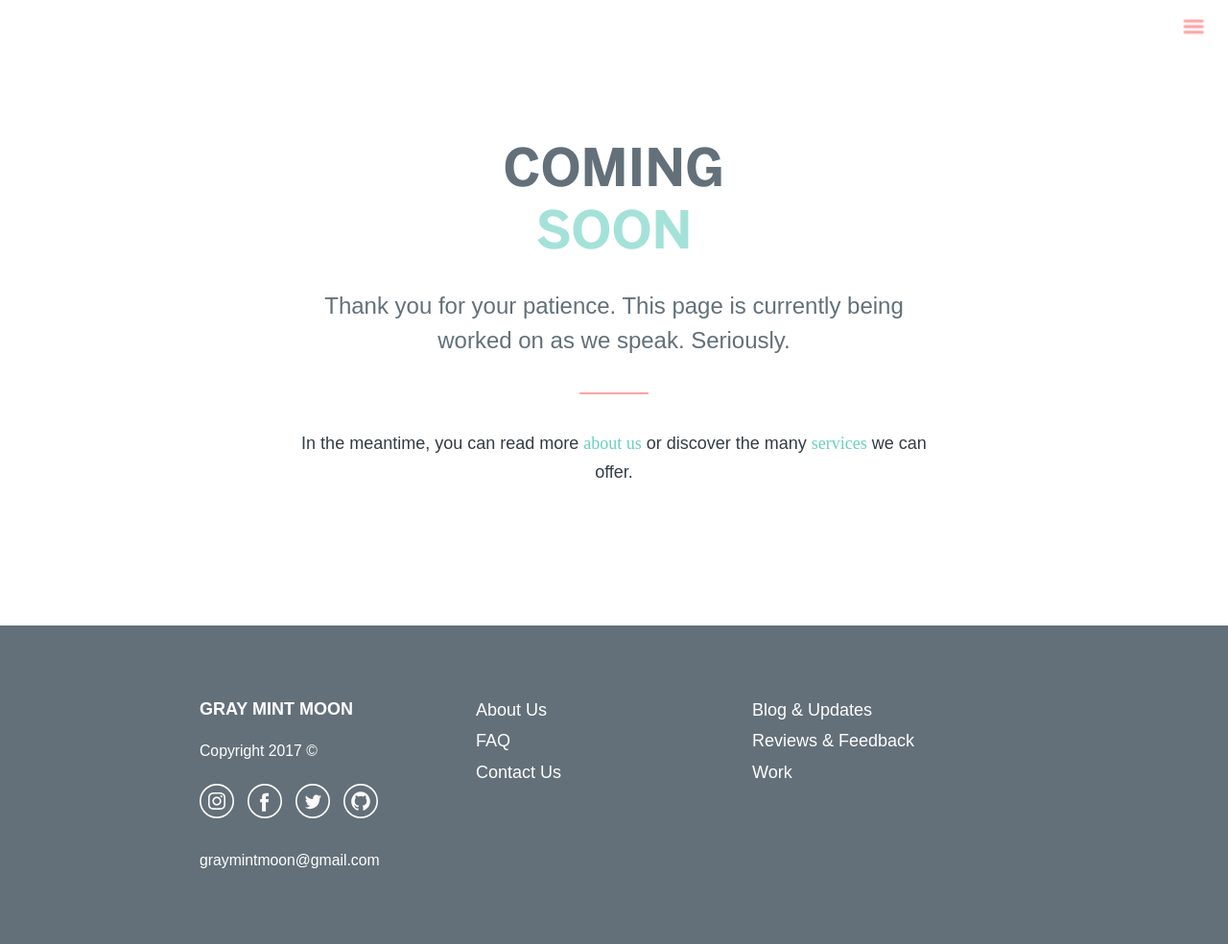
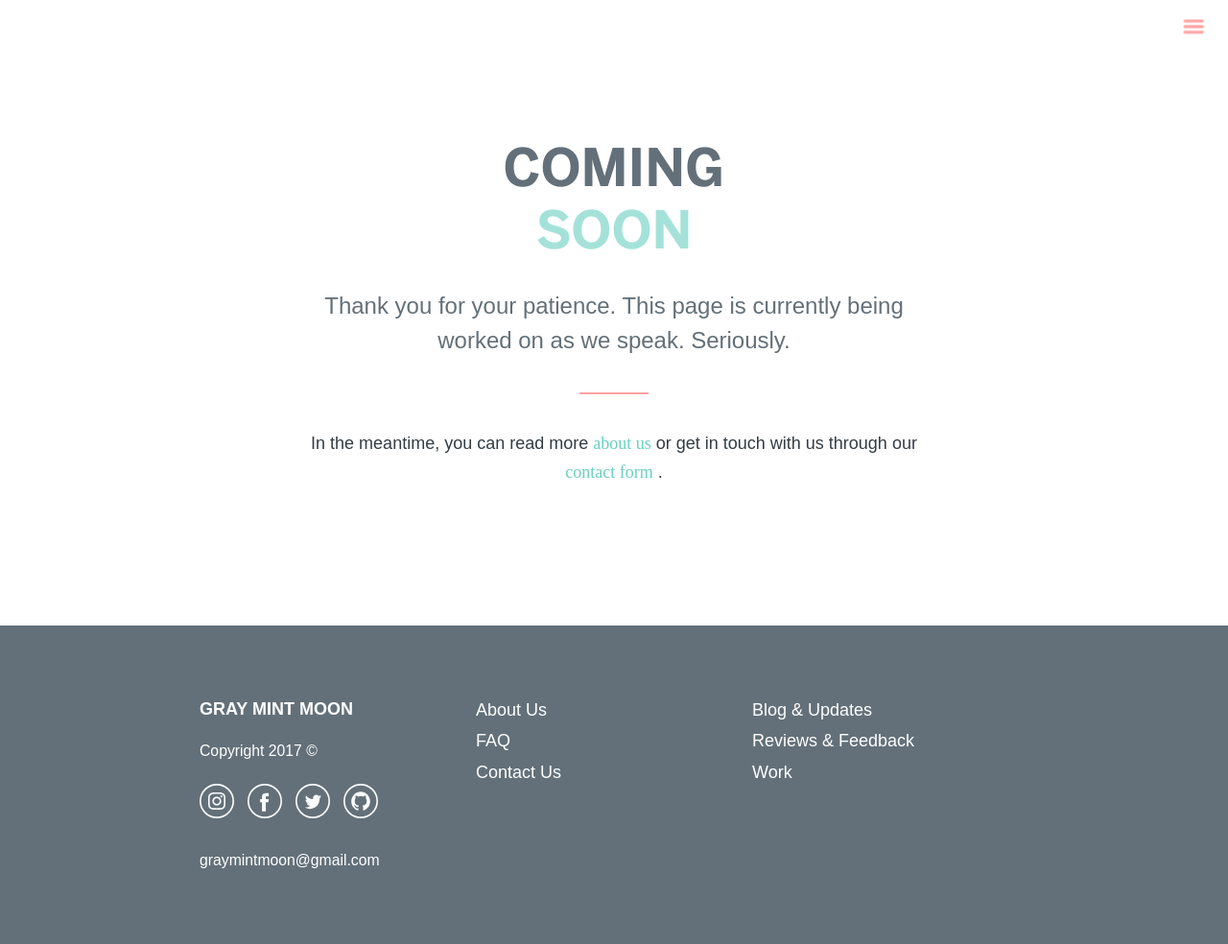
Before and after one commit to graymintmoon/graymintmoon.github.io, a Jekyll site: the page built from coming-soon.md, in a window 1280 px wide. Shown: the whole page at 96% size. Built offline with Jekyll 4.4.1, drawn with Linux system fonts in a browser that asks for light colours; nearby versions of some CDN libraries; some web fonts are replaced.

Commit message:
rm svc links

```diff
--- a/_includes/offerings.html
+++ b/_includes/offerings.html
@@ -30,7 +30,7 @@
 		</div>
 	</div>
 	<div class="container_lg">
-		<p class="text_center">Whether you're just starting as a beginner or already established - we are willing to help. Please visit our services page to see how we can get started!</p>
-		<a class="page_submit" href="/services">View our services</a>
+		<p class="text_center">Whether you're just starting as a beginner or already established - we are willing to help. Please get in touch with us to see how we can get started!</p>
+		<a class="page_submit" href="/contact">Contact us</a>
 	</div>
 </div>
--- a/coming-soon.md
+++ b/coming-soon.md
@@ -7,5 +7,5 @@ description: The Gray Mint Moon Coming Soon page - this page is currently in the
 	<h1 class="page_title">Coming<br><span class="page_title_second">Soon</span></h1>
 	<h4 class="page_subtitle">Thank you for your patience. This page is currently being worked on as we speak. Seriously.</h4>
 	<hr class="divider_red">
-	<p>In the meantime, you can read more <a href="/about"><strong>about us</strong></a> or discover the many <a href="/services"><strong>services</strong> </a> we can offer.</p>
+	<p>In the meantime, you can read more <a href="/about"><strong>about us</strong></a> or get in touch with us through our <a href="/contact"><strong>contact form</strong> </a>.</p>
 </div>
```
Also changed, not shown: 404.md (+1 -1 lines).
